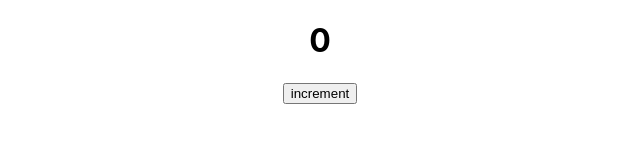
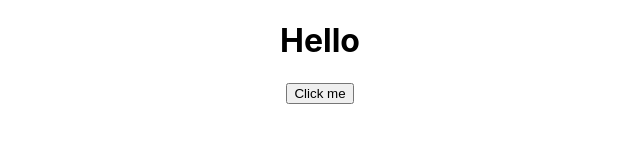
Before and after one commit to jaspreet-singh-sahota/react-practise-project, a React (Create React App) app: page / in a window 1280 px wide. Shown: the top 160 px of the page, without its empty margins (320-960 px from the left). Built offline with nearby package versions, Linux system fonts and the light colour scheme.

Commit message:
Add event listeners with bind and arrow function

```diff
--- a/src/App.js
+++ b/src/App.js
@@ -5,11 +5,13 @@
 import Welcome from './components/Welcome';
 import Subscribe from './components/Subscribe';
 import Count from './components/Count';
+import EventHandlers from './components/EventHandlers';
 
 function App() {
   return (
     <div className="App">
-      <Count></Count>
+      <EventHandlers></EventHandlers>
+      {/* <Count></Count> */}
       {/* <Subscribe></Subscribe> */}
       {/* <Greet name="Bruce" heroName="Batman">
         <p>This is the children</p>
--- /dev/null
+++ b/src/components/EventHandlers.js
@@ -0,0 +1,39 @@
+import React, { Component } from 'react'
+
+export class EventHandlers extends Component {
+  constructor(props) {
+    super(props)
+
+    this.state = {
+      message: 'Hello'
+    }
+
+    this.clickHandler = this.clickHandler.bind(this)
+  }
+
+  // clickHandler() {
+  //   this.setState({
+  //     message: 'Good Bye'
+  //   })
+  //   console.log('Good Bye')
+  // }
+
+  clickHandler = () => {
+    this.setState({
+      message: 'Good Bye'
+    })
+  }
+  render() {
+    return (
+      <div>
+        <h1>{this.state.message}</h1>
+        {/* <button onClick={() => this.clickHandler()}>Click me</button> */}
+        {/* <button onClick={this.clickHandler.bind(this)}>Click me</button> */}
+        {/* <button onClick={this.clickHandler}>Click me</button> */}
+        <button onClick={() => this.clickHandler()}>Click me</button>
+      </div>
+    )
+  }
+}
+
+export default EventHandlers
```
